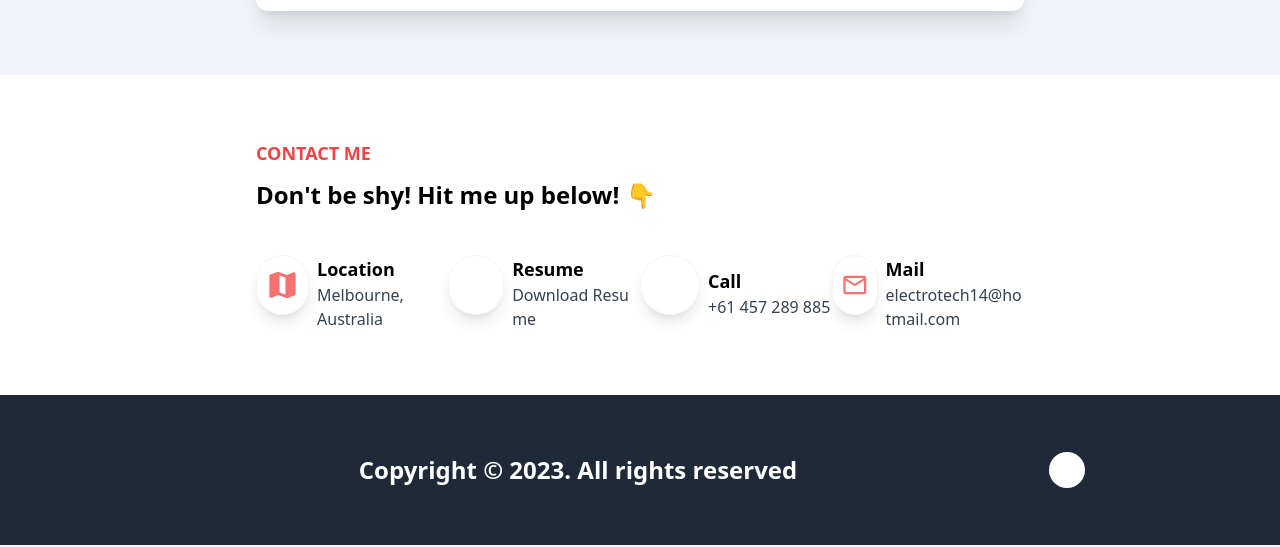
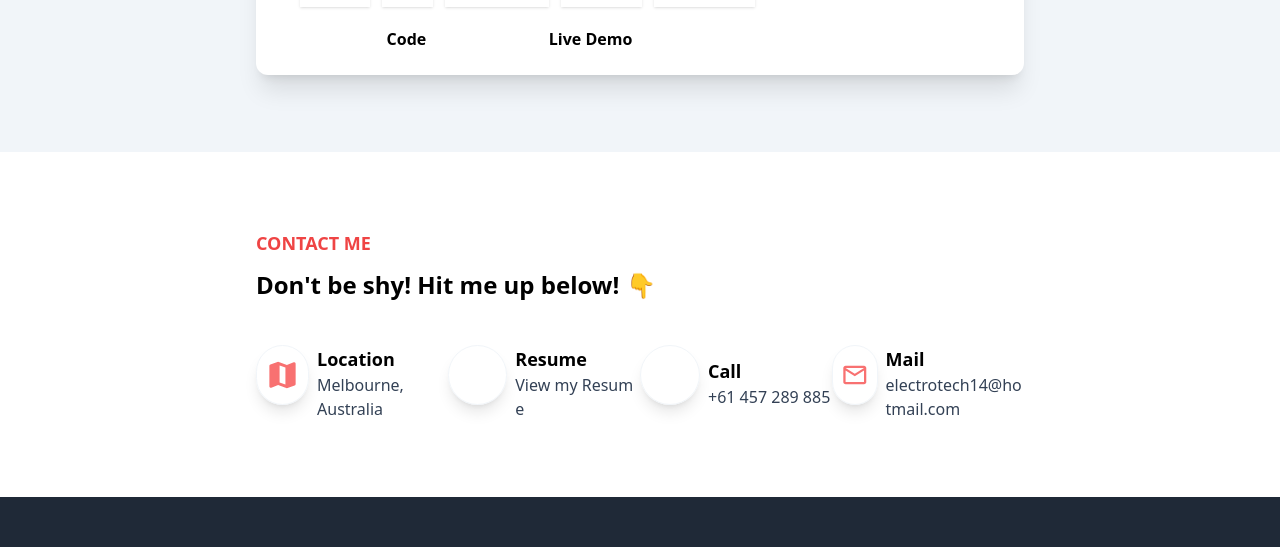
Before and after one commit to koledogcodes/Portfolio, a Next.js app: page / in a window 1280 px wide. Shown: the part 1829-2376 px from the top of the page. Built offline with nearby package versions, Linux system fonts and the light colour scheme; some icons are missing.

Commit message:
ENHANCE: Very minor ui tweaks

```diff
--- a/components/Container.js
+++ b/components/Container.js
@@ -2,14 +2,14 @@
 export default function Container({ children, light, dark, id }) {
     if (light != undefined) {
         return (
-            <div id={id} className="flex justify-center bg-white py-[5%]">
+            <div id={id} className="flex justify-center bg-white py-[6%]">
                 <div className="w-3/5 h-full">{children}</div>
             </div>
         )
     }
 
     return (
-        <div id={id} className="flex justify-center py-[5%]">
+        <div id={id} className="flex justify-center py-[6%]">
             <div className="w-3/5 h-full">{children}</div>
         </div>
     )
--- a/sections/ContactUs.js
+++ b/sections/ContactUs.js
@@ -14,7 +14,7 @@ export default function ContactUs() {
 
                 <span className="py-2 md:py-0" />
 
-                <LabeledIcon icon="mdi:paper" title="Resume" subTitle={<a className="break-all" target="_blank" href="./resume_2023.pdf">Download Resume</a>} padded />
+                <LabeledIcon icon="mdi:paper" title="Resume" subTitle={<a className="break-all" target="_blank" href="./resume_2023.pdf">View my Resume</a>} padded />
 
                 <span className="py-2 md:py-0" />
 
```
